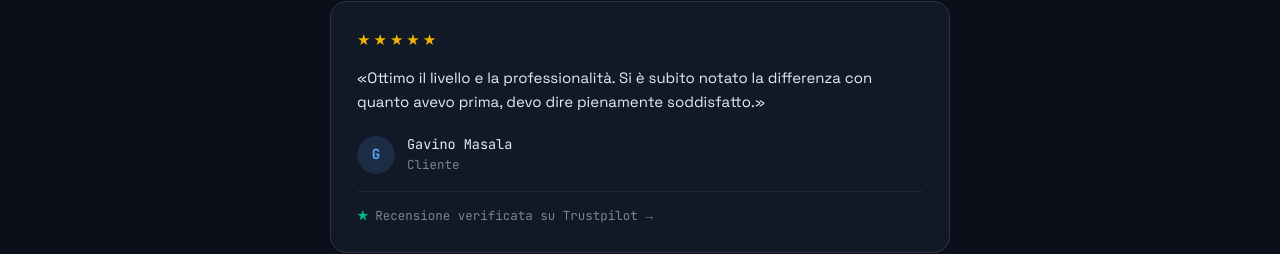
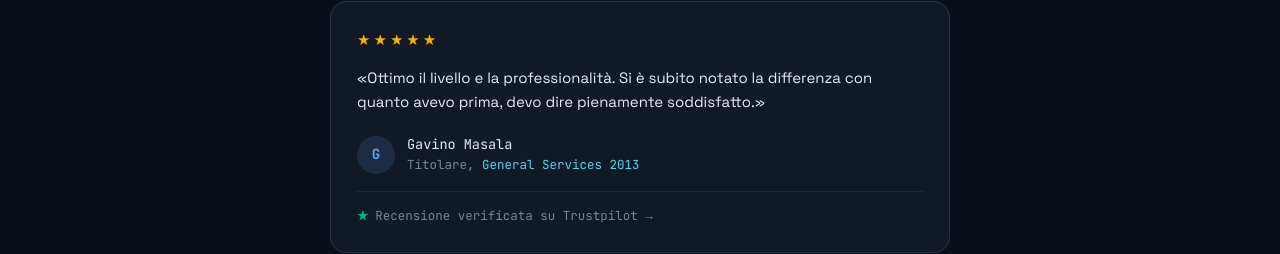
Before and after one commit to alessiopesit-boop/alessiopes-web, an Angular app: page / in a window 1280 px wide. Shown: the part 3704-3958 px from the top of the page. Built offline with nearby package versions, Linux system fonts and the light colour scheme.

Commit message:
feat(home): collega il recensore a General Services e linka la recensione
Nella recensione in home il cliente e' indicato come Titolare di General Services 2013 (link alla pagina Progetti) e il badge rimanda direttamente alla recensione su Trustpilot.

```diff
--- a/src/app/pages/home/home.html
+++ b/src/app/pages/home/home.html
@@ -200,8 +200,8 @@
         <div class="review">
           <div class="stars" aria-label="5 stelle">★★★★★</div>
           <p class="quote">«Ottimo il livello e la professionalità. Si è subito notato la differenza con quanto avevo prima, devo dire pienamente soddisfatto.»</p>
-          <div class="who"><span class="av mono">G</span><div><div class="nm">Gavino Masala</div><div class="ac mono">Cliente</div></div></div>
-          <a class="gbadge mono" href="https://it.trustpilot.com/review/alessiopes.it" target="_blank" rel="noopener"><span class="tg">★</span> Recensione verificata su Trustpilot →</a>
+          <div class="who"><span class="av mono">G</span><div><div class="nm">Gavino Masala</div><div class="ac mono">Titolare, <a routerLink="/progetti">General Services 2013</a></div></div></div>
+          <a class="gbadge mono" href="https://it.trustpilot.com/reviews/6a5dd418fcf7dfab3d1553dd" target="_blank" rel="noopener"><span class="tg">★</span> Recensione verificata su Trustpilot →</a>
         </div>
       </div>
     </div>
--- a/src/styles.css
+++ b/src/styles.css
@@ -648,6 +648,8 @@ a.card { color: inherit; }
   display: grid; place-items: center; font-family: var(--mono); font-weight: 700; font-size: 14px; flex: none; }
 .review .nm { font-family: var(--mono); font-size: 13.5px; color: var(--text); }
 .review .ac { font-family: var(--mono); font-size: 12.5px; color: var(--faint); }
+.review .ac a { color: var(--accent-2); text-decoration: none; }
+.review .ac a:hover { text-decoration: underline; }
 .review .gbadge { font-family: var(--mono); font-size: 12.5px; color: var(--faint); margin-top: 16px;
   display: inline-flex; align-items: center; gap: 7px; border-top: 1px solid var(--line-2); padding-top: 14px; }
 .review .gbadge .gg { font-weight: 700; color: var(--accent); }
```
Also changed, not shown: 1 other file (tests, documents, lock files or other folders).
